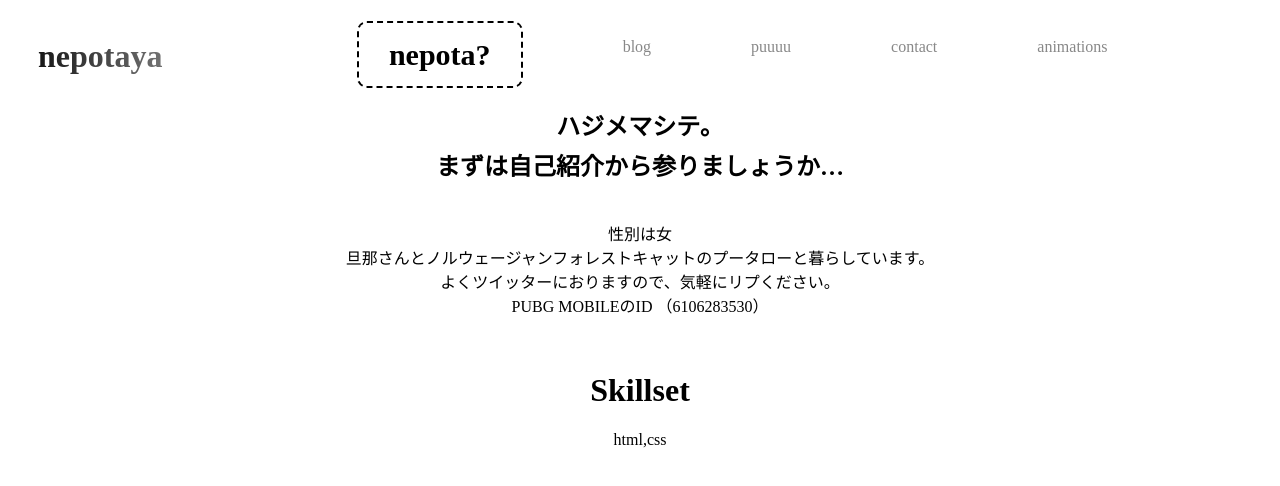
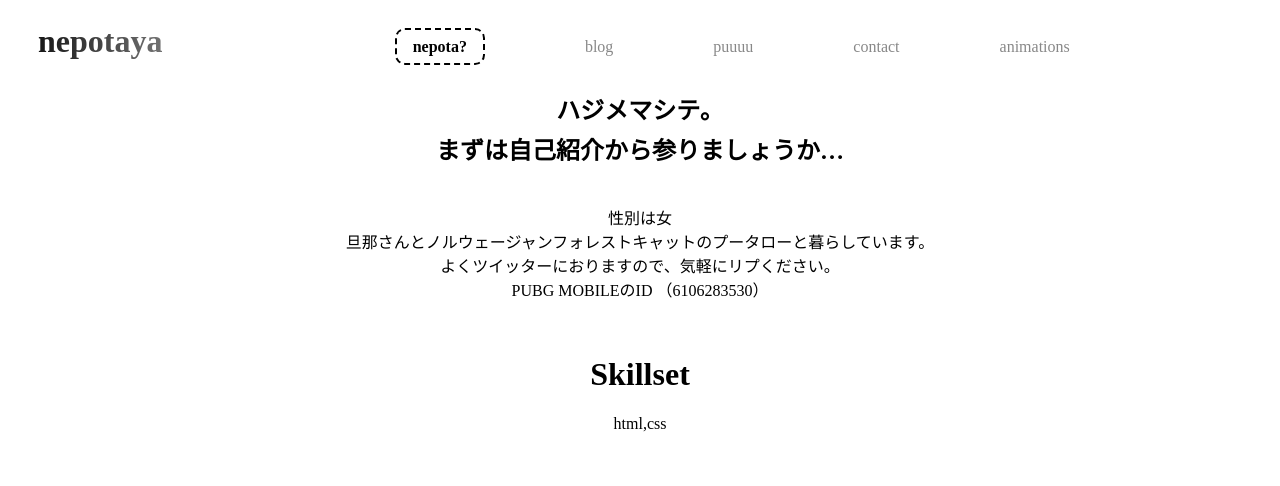
Before and after one commit to aya-nitta/nepotaya, a Next.js app: page / in a window 1280 px wide. Shown: the top 486 px of the page. Built offline with nearby package versions, Linux system fonts and the light colour scheme.

Commit message:
refactor(src/components/_app/Header): padiingを修正しました

```diff
--- a/src/components/_app/Header/index.tsx
+++ b/src/components/_app/Header/index.tsx
@@ -43,7 +43,7 @@ const StyledComponent = styled(Component)`
   h1 {
     float: left;
     margin: 0;
-    padding: 30px 30px;
+    padding: 15px 30px;
     background-image: linear-gradient(
       92deg,
       black 0%,
@@ -74,7 +74,7 @@ const Container: React.FC<ContainerProps> = props => {
     { label: 'blog', page: '/blog' },
     { label: 'puuuu', page: '/puuuu' },
     { label: 'contact', page: '/contact' },
-    { label: 'animations', page: '/animations' }
+    { label: 'animations', page: '/animations/index' }
   ]
 
   const { pathname } = useRouter()
--- a/src/components/_app/Header/list.tsx
+++ b/src/components/_app/Header/list.tsx
@@ -36,7 +36,6 @@ const StyledComponent = styled(Component)`
   }
   > a.active {
     color: black;
-    font-size: 30px;
     font-weight: bold;
     padding: 0.5em 1em;
     background: #fff;
```
